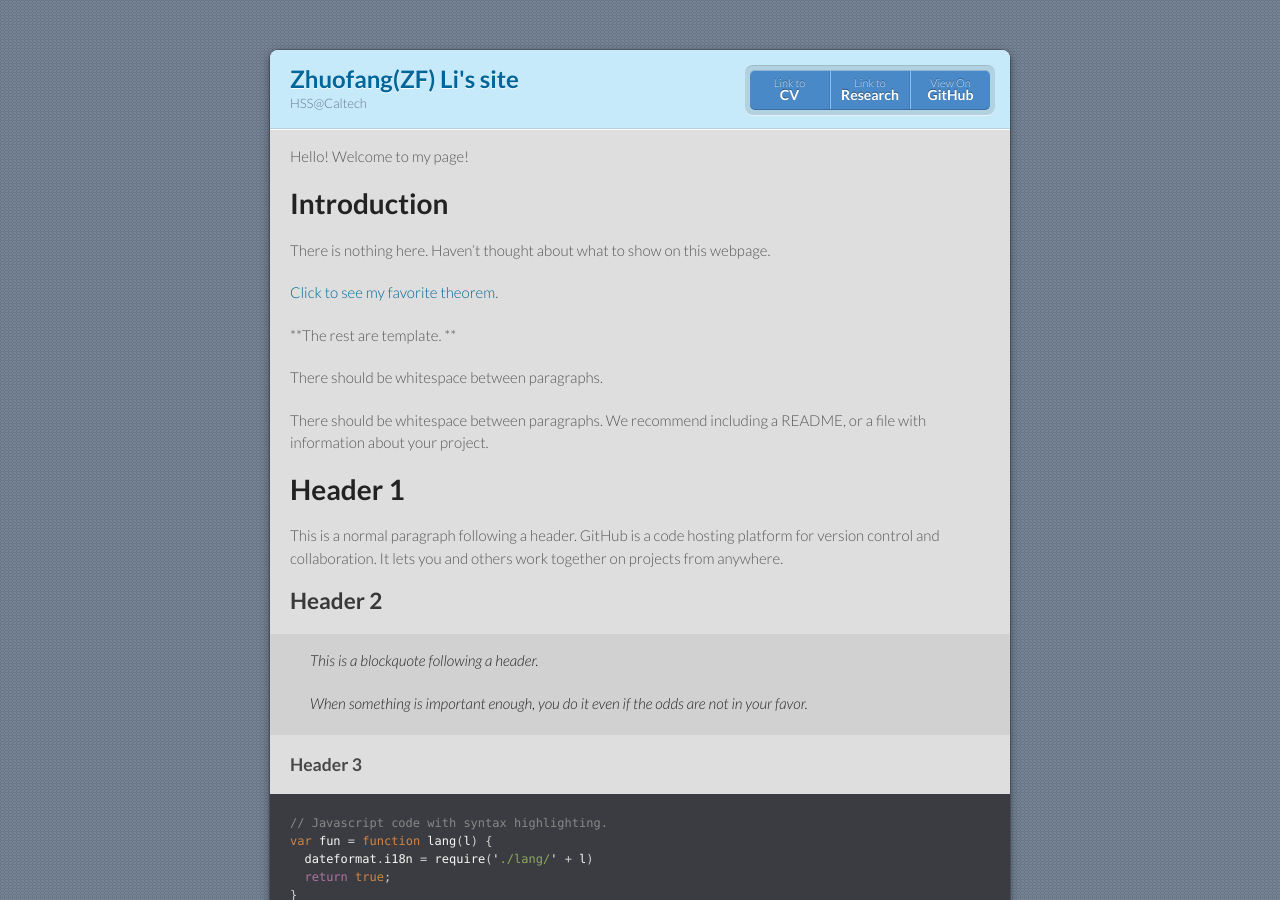
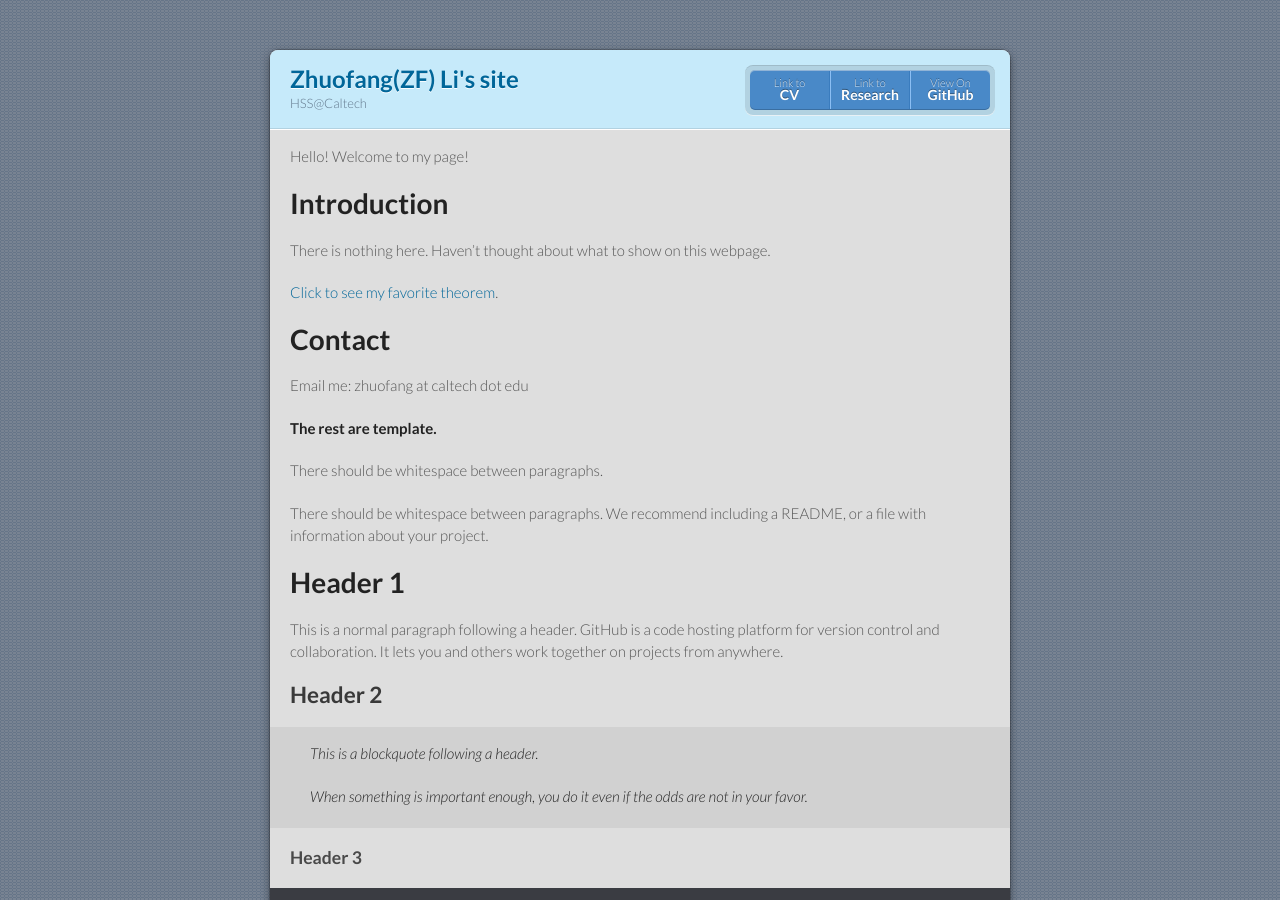
Before and after one commit to zhuofang/zhuofang.github.io, a Jekyll site: the page built from index.md, in a window 1280 px wide and 900 px high. Built offline with Jekyll 4.4.1, drawn with Linux system fonts in a browser that asks for light colours.

Commit message:
Update index.md

```diff
--- a/index.md
+++ b/index.md
@@ -11,8 +11,12 @@ There is nothing here. Haven't thought about what to show on this webpage.
 
 [Click to see my favorite theorem](https://en.wikipedia.org/wiki/Spectral_theorem).
 
+# Contact
 
-**The rest are template. **
+Email me: zhuofang at caltech dot edu
+
+
+**The rest are template.**
 
 There should be whitespace between paragraphs.
 
```
